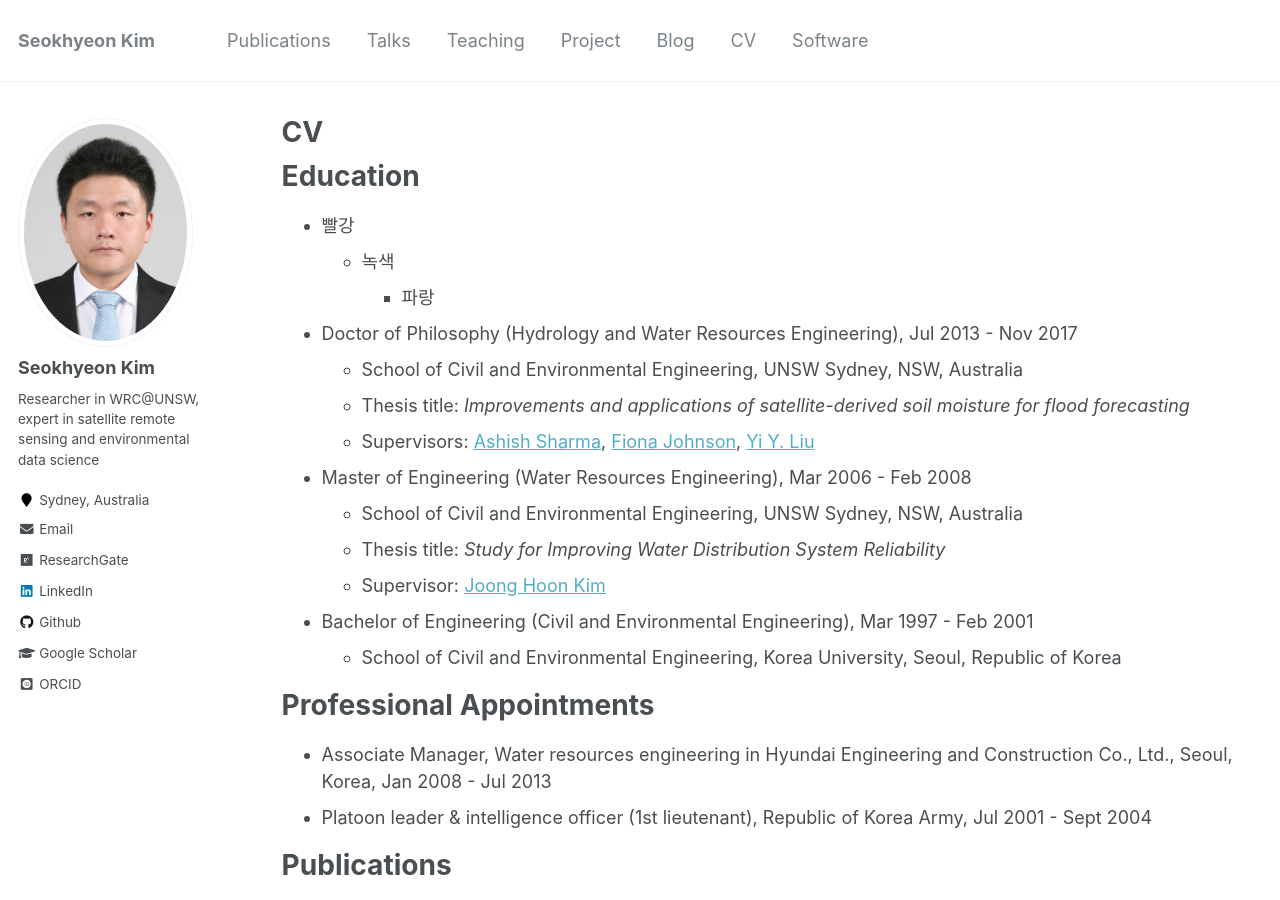
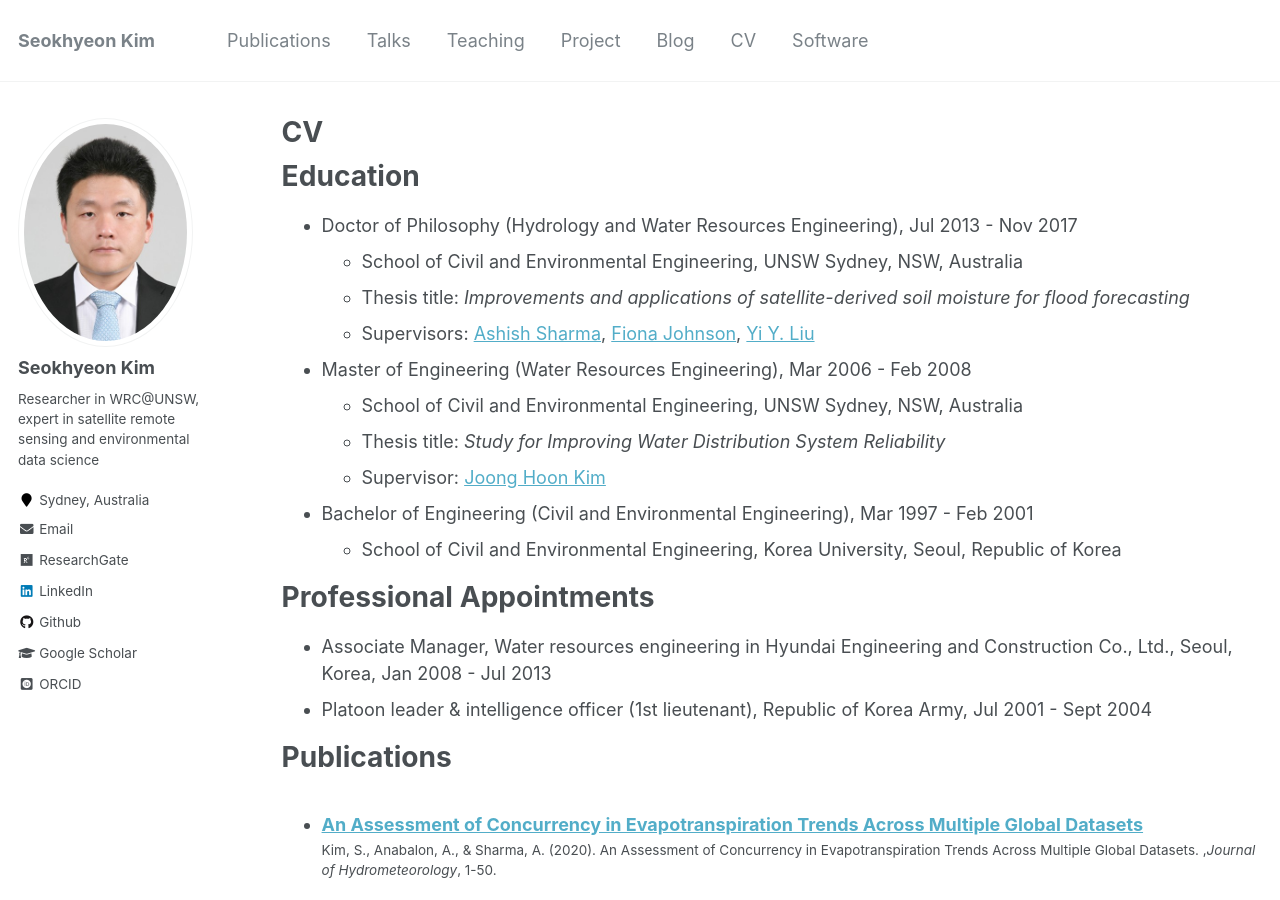
Before and after one commit to uawds/SanghoonJunWater.github.io, a Jekyll site: the page built from _pages/cv.md, in a window 1280 px wide and 900 px high. Built offline with Jekyll 4.4.1, drawn with Linux system fonts in a browser that asks for light colours; some web fonts are replaced.

Commit message:
Update cv.md

```diff
--- a/_pages/cv.md
+++ b/_pages/cv.md
@@ -11,9 +11,6 @@ redirect_from:
 
 Education
 ======
-* 빨강
-  * 녹색
-    * 파랑
 * Doctor of Philosophy (Hydrology and Water Resources Engineering), Jul 2013 - Nov 2017
   * School of Civil and Environmental Engineering, UNSW Sydney, NSW, Australia
   * Thesis title: <i>Improvements and applications of satellite-derived soil moisture for flood forecasting</i>
```
